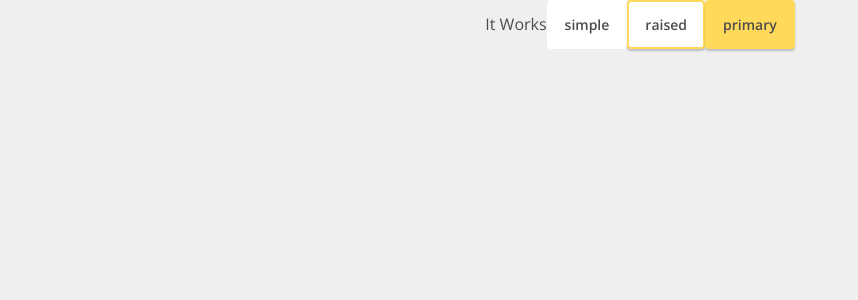
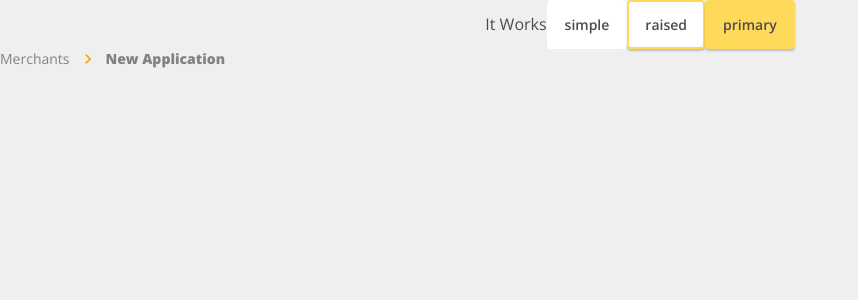
Before and after one commit to mesaquen/contract-list, a React (Create React App) app: page / in a window 1280 px wide. Shown: the top 300 px of the page, without its empty margins (0-858 px from the left). Built offline with nearby package versions, Linux system fonts and the light colour scheme.

Commit message:
Adding Breadcrumb component

```diff
--- a/src/App.js
+++ b/src/App.js
@@ -1,6 +1,7 @@
 import './App.scss'
 import Button from './components/Button'
 import Typography from './components/Typography'
+import Breadcrumbs from './components/Breadcrumb'
 
 function App() {
   return (
@@ -9,6 +10,7 @@ function App() {
       <Button>simple</Button>
       <Button raised>raised</Button>
       <Button primary>primary</Button>
+      <Breadcrumbs data={['Merchants ', 'New Application']} />
     </div>
   )
 }
--- /dev/null
+++ b/src/components/Breadcrumb/index.jsx
@@ -0,0 +1,31 @@
+import React from 'react'
+import PropTypes from 'prop-types'
+import Text from '../Typography'
+import { MdChevronRight as Icon } from 'react-icons/md'
+import './styles.scss'
+
+const Breadcrumb = ({ data }) => {
+  const renderItem = (item, index, items) => {
+    const bold = index === items.length - 1
+    const shouldRenderSeparator = index > 0
+    const separator = shouldRenderSeparator ? (
+      <Icon className="breadcrumb--separator" size="1.25rem" />
+    ) : null
+
+    return (
+      <div className="breadcrumb--item" key={item}>
+        {separator}
+        <Text size={Text.S} bold={bold} variant="secondary">
+          {item}
+        </Text>
+      </div>
+    )
+  }
+  return <div className="breadcrumb--container">{data.map(renderItem)}</div>
+}
+
+Breadcrumb.propTypes = {
+  data: PropTypes.arrayOf(PropTypes.string),
+}
+
+export default Breadcrumb
--- /dev/null
+++ b/src/components/Breadcrumb/styles.scss
@@ -0,0 +1,13 @@
+.breadcrumb--container {
+  display: flex;
+}
+
+.breadcrumb--item {
+  display: flex;
+  align-items: center;
+}
+
+.breadcrumb--separator {
+  margin: 0 0.5rem;
+  color: var(--secondary-yellow);
+}
```
Also changed, not shown: 2 other files (tests, documents, lock files or other folders).
